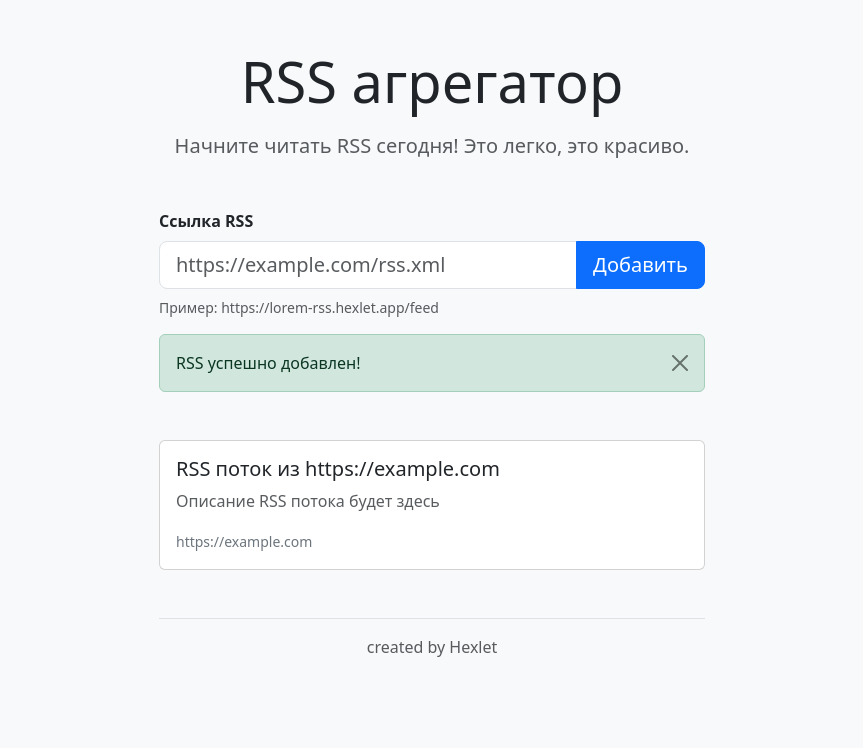
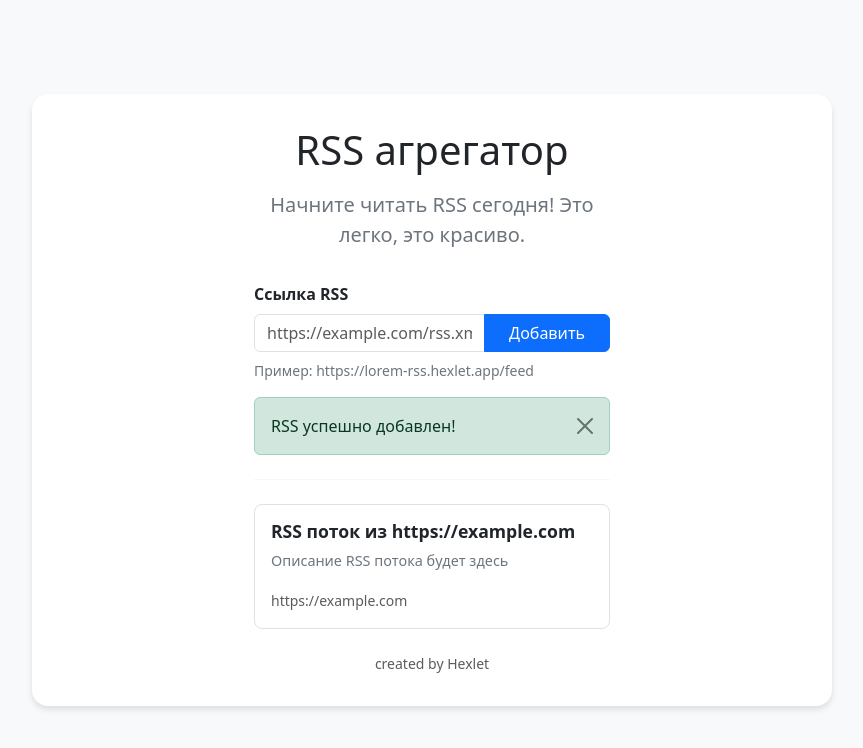
Before and after one commit to Ivan-ObiWan/frontend-project-11, a website built with Vite: page index.html in a window 1280 px wide. Both pictures are taken after typing "https://example.com" into the empty fields and a click on the button "Добавить". Shown: the whole page, without its empty margins (208-1071 px from the left). Built offline with nearby package versions, Linux system fonts and the light colour scheme.

```diff
--- a/index.html
+++ b/index.html
@@ -7,28 +7,28 @@
   <link rel="stylesheet" href="/src/style.css">
 </head>
 <body>
-  <div class="container py-5">
+  <div class="container">
     <div class="row justify-content-center">
       <div class="col-md-8 col-lg-6">
         <!-- Заголовок -->
-        <h1 class="display-4 text-center mb-3">RSS агрегатор</h1>
-        <p class="lead text-center text-muted mb-5">
+        <h1 class="text-center">RSS агрегатор</h1>
+        <p class="text-center lead">
           Начните читать RSS сегодня! Это легко, это красиво.
         </p>
 
         <!-- Форма -->
         <form id="rss-form">
-          <div class="mb-3">
-            <label for="url-input" class="form-label fw-semibold">Ссылка RSS</label>
+          <div class="form-group">
+            <label for="rss-url" class="form-label fw-bold">Ссылка RSS</label>
             <div class="input-group">
               <input
                 type="url"
-                class="form-control form-control-lg"
-                id="url-input"
+                class="form-control"
+                id="rss-url"
                 placeholder="https://example.com/rss.xml"
                 required
               >
-              <button type="submit" class="btn btn-primary btn-lg">Добавить</button>
+              <button type="submit" class="btn btn-primary">Добавить</button>
             </div>
             <div class="form-text mt-2">
               Пример: https://lorem-rss.hexlet.app/feed
@@ -36,11 +36,14 @@
           </div>
         </form>
 
+        <!-- Разделитель -->
+        <hr class="my-4">
+
         <!-- Контейнер для фидов -->
-        <div id="feeds" class="mt-5"></div>
+        <div id="feeds"></div>
 
         <!-- Футер -->
-        <footer class="text-center text-muted mt-5 pt-3 border-top">
+        <footer class="text-center text-muted mt-4">
           created by Hexlet
         </footer>
       </div>
--- a/src/main.js
+++ b/src/main.js
@@ -1,7 +1,7 @@
 import './style.css';
 
 const form = document.getElementById('rss-form');
-const urlInput = document.getElementById('url-input');
+const urlInput = document.getElementById('rss-url');
 const feedsContainer = document.getElementById('feeds');
 
 let feeds = [];
@@ -31,6 +31,7 @@ const checkDuplicate = (url) => {
 
 const fetchRss = (url) => {
   return new Promise((resolve) => {
+    // Имитация загрузки
     setTimeout(() => {
       resolve({
         title: `RSS поток из ${url}`,
@@ -48,7 +49,7 @@ const showMessage = (message, isError = false) => {
   }
 
   const alert = document.createElement('div');
-  alert.className = `alert alert-${isError ? 'danger' : 'success'} alert-dismissible fade show`;
+    alert.className = `alert alert-${isError ? 'danger' : 'success'} alert-dismissible fade show mt-3`;
   alert.innerHTML = `
     ${message}
     <button type="button" class="btn-close" data-bs-dismiss="alert"></button>
@@ -65,12 +66,12 @@ const showMessage = (message, isError = false) => {
 
 const renderFeed = (feed) => {
   const feedElement = document.createElement('div');
-  feedElement.className = 'card mb-3';
+  feedElement.className = 'card';
   feedElement.innerHTML = `
     <div class="card-body">
       <h5 class="card-title">${feed.title}</h5>
-      <p class="card-text text-muted">${feed.description}</p>
-      <small class="text-secondary">${feed.url}</small>
+      <p class="card-text">${feed.description}</p>
+      <small class="text-muted">${feed.url}</small>
     </div>
   `;
   feedsContainer.appendChild(feedElement);
--- a/src/style.css
+++ b/src/style.css
@@ -1,5 +1,77 @@
 @import 'bootstrap/dist/css/bootstrap.min.css';
 
+/* Дополнительные стили по макету */
 body {
   background-color: #f8f9fa;
+  min-height: 100vh;
+  display: flex;
+  align-items: center;
 }
+
+.container {
+  max-width: 800px;
+  margin: 0 auto;
+  padding: 2rem;
+  background: white;
+  border-radius: 1rem;
+  box-shadow: 0 4px 6px rgba(0, 0, 0, 0.1);
+}
+
+h1 {
+  font-size: 2.5rem;
+  margin-bottom: 1rem;
+  color: #212529;
+}
+
+.lead {
+  color: #6c757d;
+  margin-bottom: 2rem;
+}
+
+.form-label {
+  font-weight: 600;
+  margin-bottom: 0.5rem;
+}
+
+.btn-primary {
+  background-color: #0d6efd;
+  border-color: #0d6efd;
+  padding: 0.375rem 1.5rem;
+}
+
+.btn-primary:hover {
+  background-color: #0b5ed7;
+  border-color: #0a58ca;
+}
+
+.form-text {
+  color: #6c757d;
+  font-size: 0.875rem;
+}
+
+hr {
+  border-top: 1px solid #dee2e6;
+}
+
+footer {
+  font-size: 0.875rem;
+  color: #6c757d;
+}
+
+/* Стили для добавленных RSS фидов */
+.card {
+  border: 1px solid #dee2e6;
+  border-radius: 0.5rem;
+  margin-bottom: 1rem;
+}
+
+.card-title {
+  font-size: 1.1rem;
+  font-weight: 600;
+  margin-bottom: 0.5rem;
+}
+
+.card-text {
+  color: #6c757d;
+  font-size: 0.9rem;
+}
--- /dev/null
+++ b/vite.config.js
@@ -0,0 +1,8 @@
+import { defineConfig } from 'vite';
+
+export default defineConfig({
+  base: '/frontend-project-11/',
+  build: {
+    outDir: 'dist'
+  }
+});
```
Also changed, not shown: package.json (+14 -10 lines), 2 other files.
